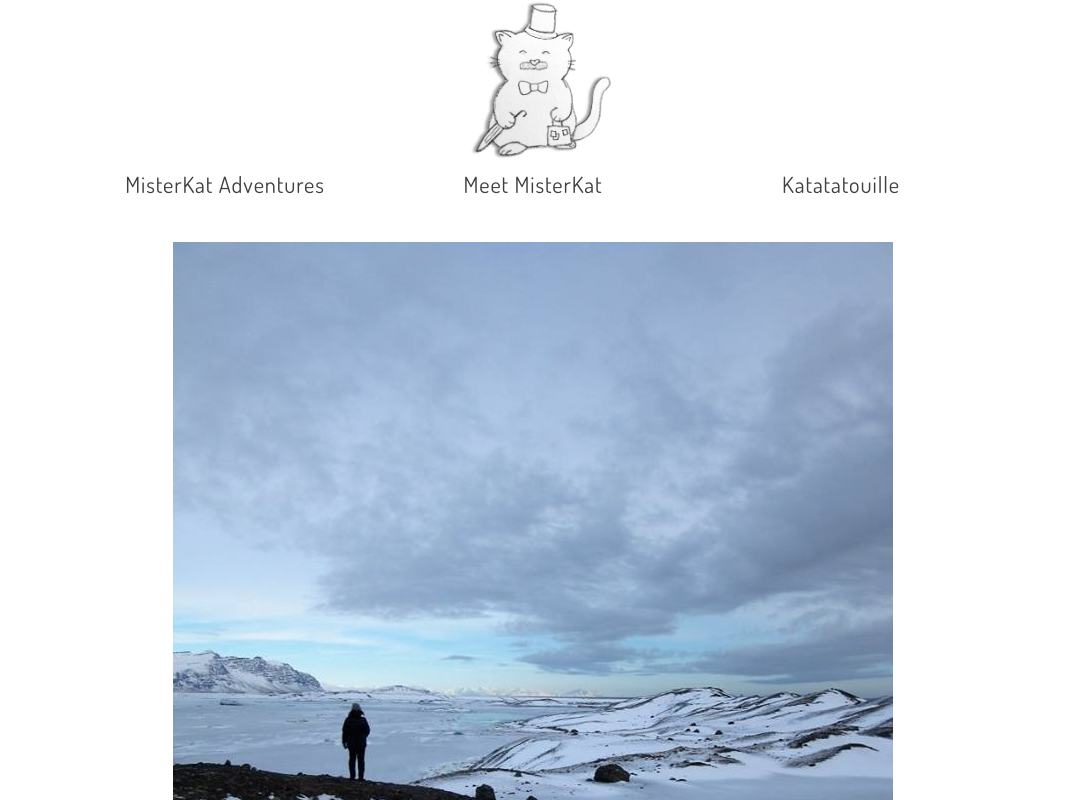
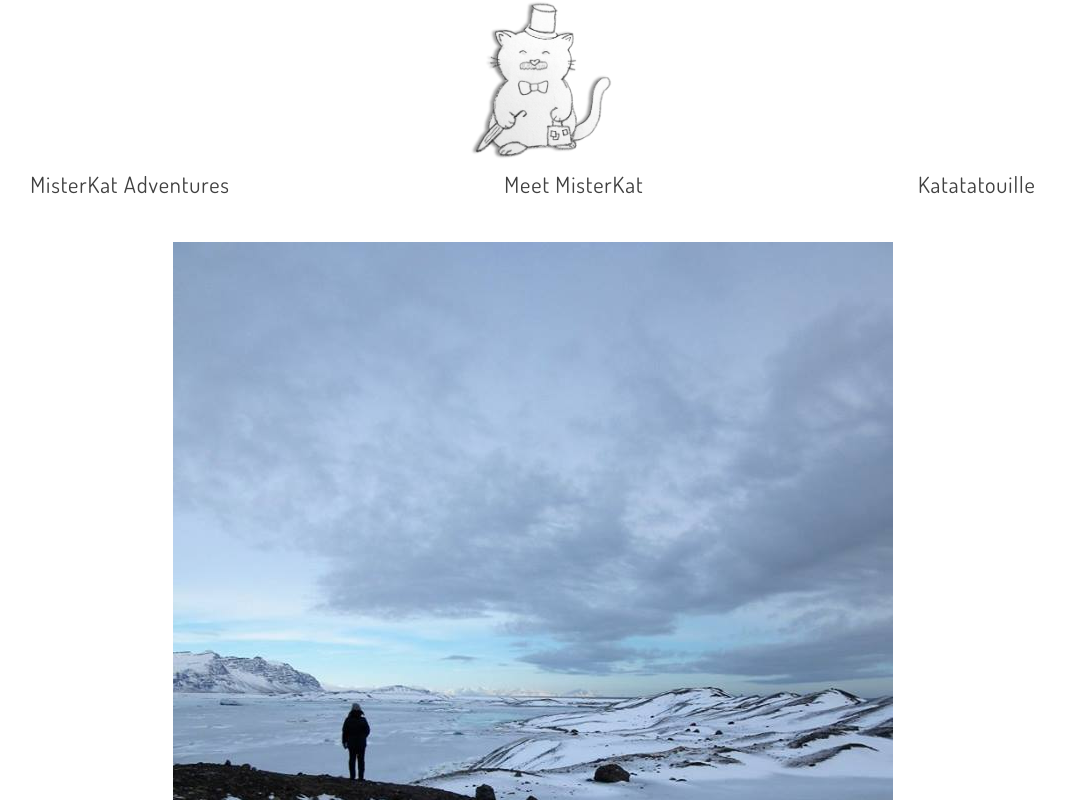
Before and after one commit to stevencharleshuang/misterkat, a React (Create React App) app in the folder client/: page / in a window 1280 px wide. Shown: the top 800 px of the page, without its empty margins (107-1172 px from the left). Built offline with nearby package versions, Linux system fonts and the light colour scheme.

Commit message:
smoothed out sticky nav transition with hiding logo

```diff
--- a/client/src/App.css
+++ b/client/src/App.css
@@ -38,7 +38,7 @@ h3,
   margin: 0;
   background-color: white;
   display: grid;
-  grid-template-columns: 75%;
+  grid-template-columns: 100%;
   justify-content: center;
   position: fixed;
   width: 100%;
@@ -64,9 +64,11 @@ h3,
   display: flex;
   flex-flow: row nowrap;
   /* height: 10rem; */
-  justify-content: space-evenly;
+  justify-content: space-around;
   margin: 0;
   top: 0;
+  transition: all 0.5s ease;
+  width: 100%;
 }
 
 .App .header nav .nav-btn {
@@ -74,9 +76,9 @@ h3,
   /* border: 0.1rem solid transparent; */
   border-radius: 0.5rem;
   font-size: 1.4rem;
-  height: 5rem;
+  /* height: 5rem; */
   padding: 0.5rem;
-  width: 17rem;
+  /* width: 17rem; */
   /* Source: https://stackoverflow.com/questions/826782/how-to-disable-text-selection-highlighting */
   -webkit-touch-callout: none; /* iOS Safari */
   -webkit-user-select: none; /* Safari */
--- a/client/src/App.js
+++ b/client/src/App.js
@@ -19,12 +19,15 @@ class App extends React.Component {
   // Stick Nav pattern adapted from https://mattgaskey.com/blog/sticky-nav-in-react/
   componentDidMount() {
     const nav = document.querySelector('nav');
-    this.setState({ top: nav.offsetTop, height: nav.offsetHeight  });
+    this.setState({ top: nav.offsetTop, height: nav.offsetHeight, navInitialTop: nav.offsetTop  });
     window.addEventListener('scroll', this.handleScroll);
   };
 
   componentDidUpdate() {
-    this.state.scroll > this.state.top
+    const header = document.querySelector('.header');
+    console.log({header});
+    header.style.top = `-${this.state.scroll}px`;
+    this.state.scroll > this.state.navInitialTop
     ? document.body.style.paddingTop = `${this.state.height}px`
     : document.body.style.paddingTop = 0;
   }
@@ -34,7 +37,10 @@ class App extends React.Component {
   };
 
   handleScroll = () => {
-    this.setState({ scroll: window.scrollY });
+    this.setState({
+      scroll: window.scrollY,
+      top: `-${this.state.scroll}`
+    });
   };
 
   handleNavClick = (e) => {
@@ -57,6 +63,7 @@ class App extends React.Component {
           handleNavClick={this.handleNavClick}
           scroll={this.state.scroll}
           top={this.state.top}
+          navInitialTop={this.state.navInitialTop}
         />
         <main onScroll={this.handleScroll}>
           <Switch>
--- a/client/src/components/Header.jsx
+++ b/client/src/components/Header.jsx
@@ -6,13 +6,14 @@ import LogoPic from '../img/mk-sketch.png';
 export default function Header(props) {
   return(
     <div className="header">
-      {props.scroll > props.top
+      {props.scroll > props.navInitialTop
         ? null : <Link to="/"><img src={LogoPic} alt="Logo" /></Link>}
       <Nav
         displayDropDown={props.displayDropDown}
         handleNavClick={props.handleNavClick}
         scroll={props.scroll}
         top={props.top}
+        navInitialTop={props.navInitialTop}
       />
     </div>
   );
--- a/client/src/components/Nav.jsx
+++ b/client/src/components/Nav.jsx
@@ -4,7 +4,7 @@ import { Link } from 'react-router-dom';
 
 export default function Nav(props) {
   return(
-    <nav className={props.scroll > props.top ? "sticky" : ""}>
+    <nav className={props.scroll > props.navInitialTop ? "sticky" : ""}>
       <DropDown
         displayDropDown={props.displayDropDown}
         handleNavClick={props.handleNavClick}
```
